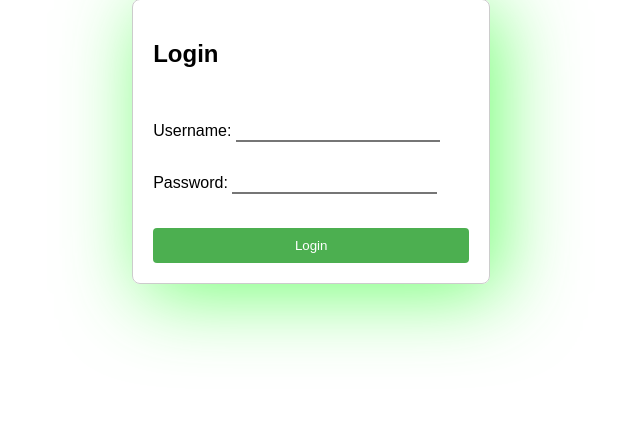
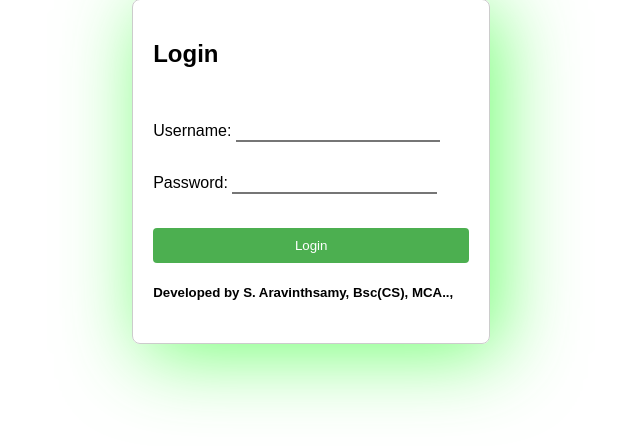
Before and after one commit to aravinthsamys/lsssalem, a Django app: page / in a window 1280 px wide. Shown: the part 127-573 px from the top of the page, without its empty margins (255-895 px from the left). Run offline with Django 4.2, Linux system fonts and the light colour scheme; parts of the project's set-up code (start-up, migrations or seed data) failed here and were passed over.

Commit message:
Update index.html

```diff
--- a/bill/templates/index.html
+++ b/bill/templates/index.html
@@ -21,6 +21,7 @@
             <input type="password" id="password" name="password" required> -->
             <p id="perror"></p>
             <button id="button" type="submit" value='Login'>Login</button>
+            <h5>Developed by S. Aravinthsamy, Bsc(CS), MCA..,</h5>
         </form>
     </div>
     <script src="{% static 'index.js' %}"></script>
```
